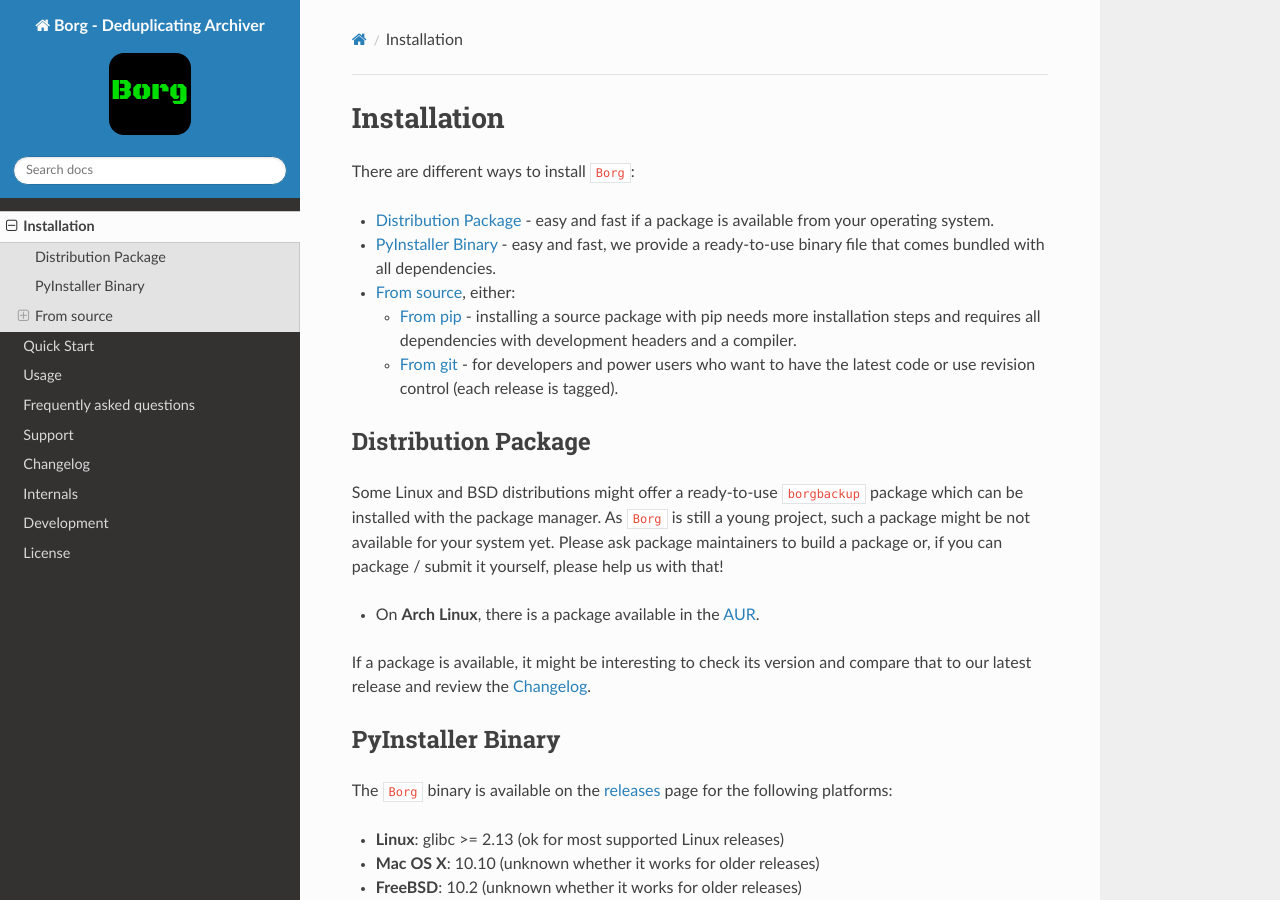
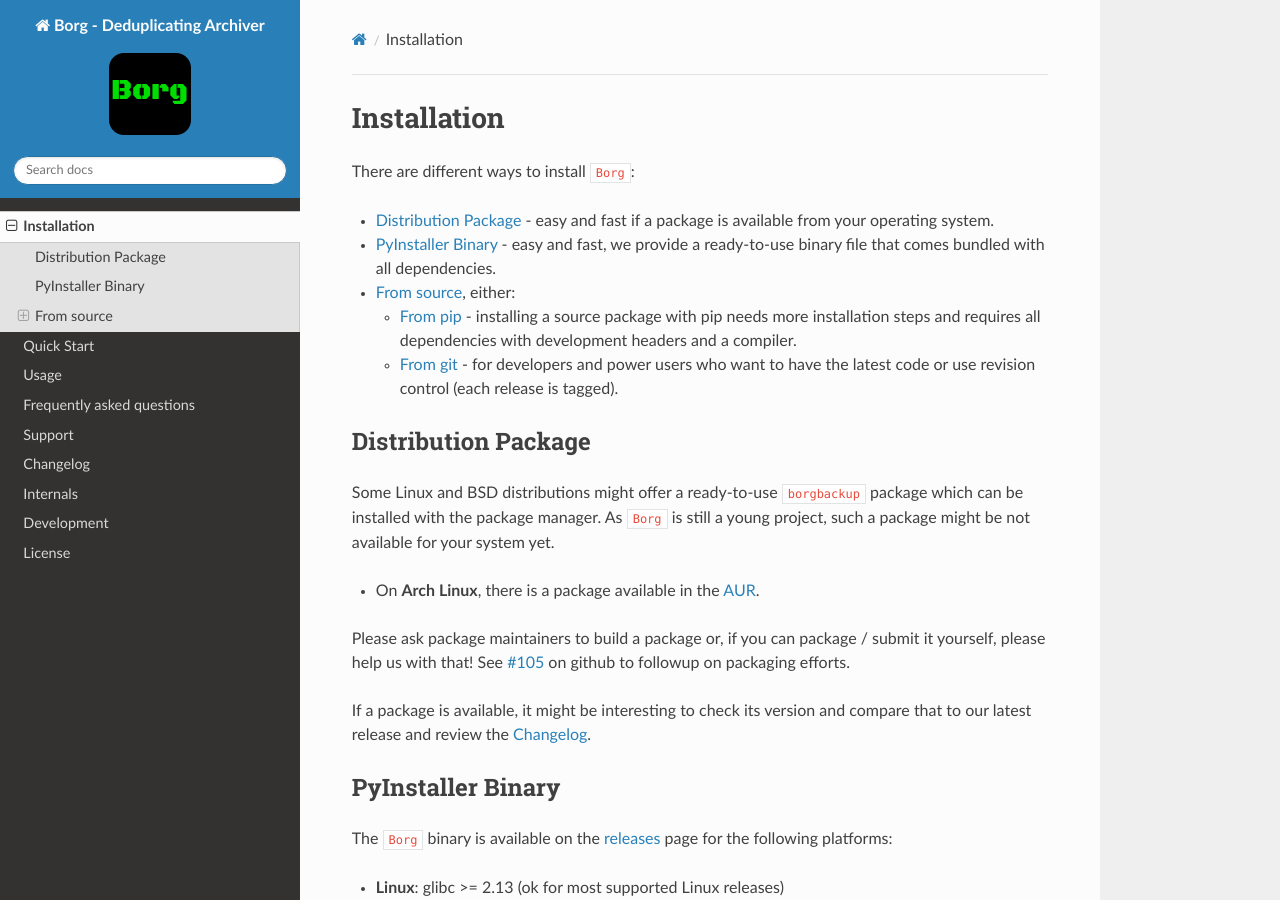
Before and after one commit to borgbackup/borg, a Sphinx documentation site: the page built from docs/installation.rst, in a window 1280 px wide and 900 px high. Built offline with Sphinx 7.4.7 and the Read the Docs theme 2.0.0, drawn with Linux system fonts in a browser that asks for light colours; the version number could not be read and is left out.

Commit message:
split packaging meta-info in a separate paragraph and link to github

```diff
--- a/docs/installation.rst
+++ b/docs/installation.rst
@@ -27,15 +27,18 @@
 Some Linux and BSD distributions might offer a ready-to-use ``borgbackup``
 package which can be installed with the package manager.  As |project_name| is
 still a young project, such a package might be not available for your system
-yet. Please ask package maintainers to build a package or, if you can package /
-submit it yourself, please help us with that!
+yet.
 
 * On **Arch Linux**, there is a package available in the AUR_.
 
+.. _AUR: https://aur.archlinux.org/packages/borgbackup/
+
+Please ask package maintainers to build a package or, if you can package /
+submit it yourself, please help us with that! See :issue:`105` on
+github to followup on packaging efforts.
+
 If a package is available, it might be interesting to check its version
 and compare that to our latest release and review the :doc:`changes`.
-
-.. _AUR: https://aur.archlinux.org/packages/borgbackup/
 
 .. _pyinstaller-binary:
 
```
